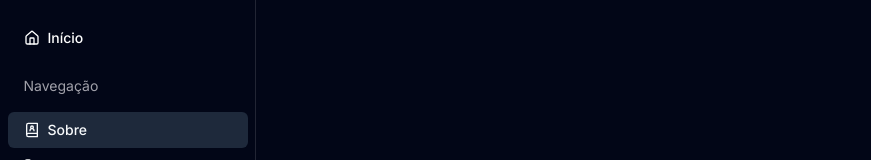
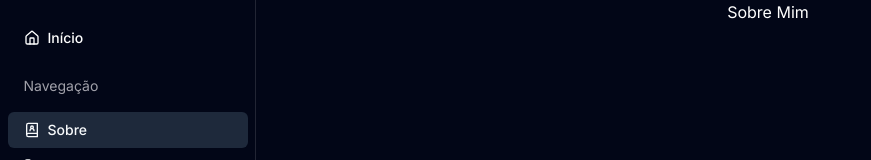
Before and after one commit to Guilherme-RNovaes/portfolioV2, a Next.js app: page /about in a window 1280 px wide. Shown: the top 160 px of the page, without its empty margins (0-871 px from the left). Built offline with nearby package versions, Linux system fonts and the light colour scheme.

Commit message:
feat: add initial About page

```diff
--- a/app/about/page.tsx
+++ b/app/about/page.tsx
@@ -1,9 +1,13 @@
+"use client";
+
 import React from "react";
 
 type Props = {}
 
-export default function About() {
+export default function Projects() {
   return (
-    <div>about</div>
+    <div className="md:ml-64 xl:ml-68 flex flex-col items-center justify-center z-0 scroll-smooth">
+      <h1>Sobre Mim</h1>
+    </div>
   )
 }
```
